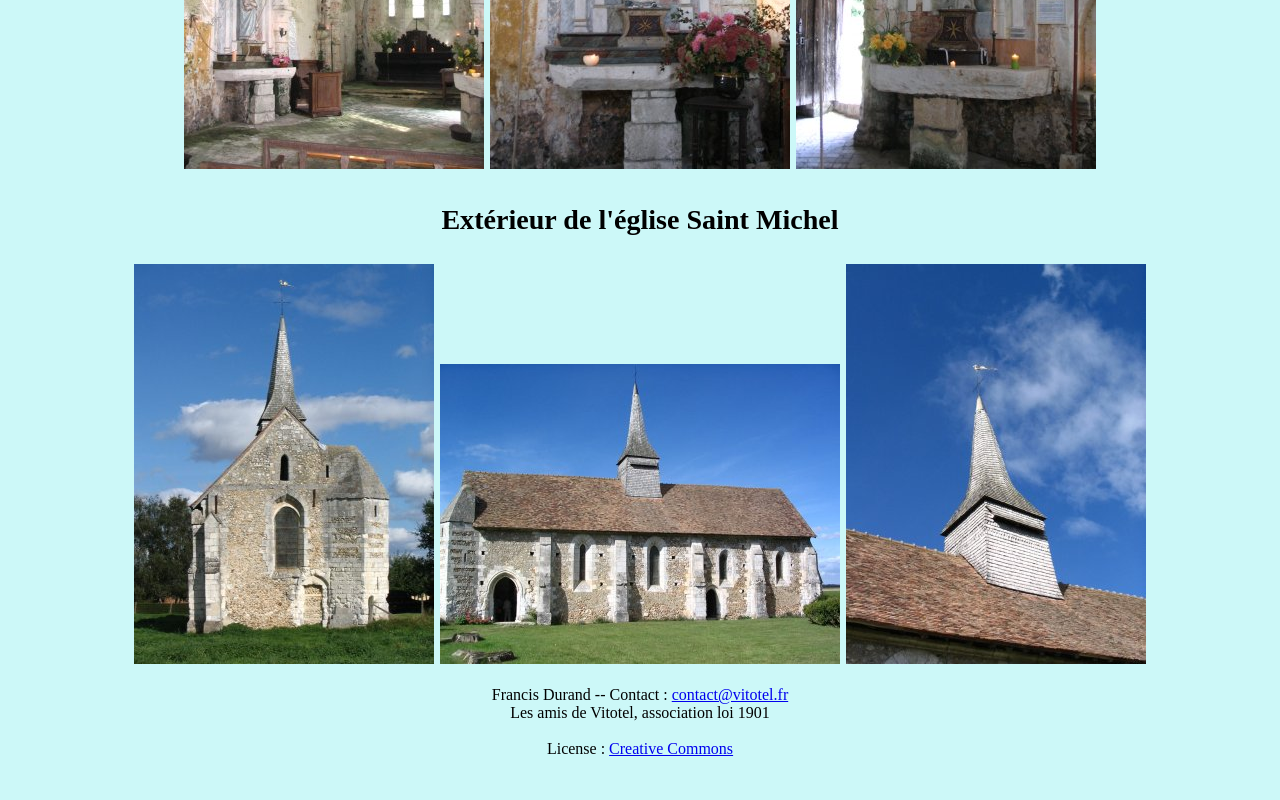
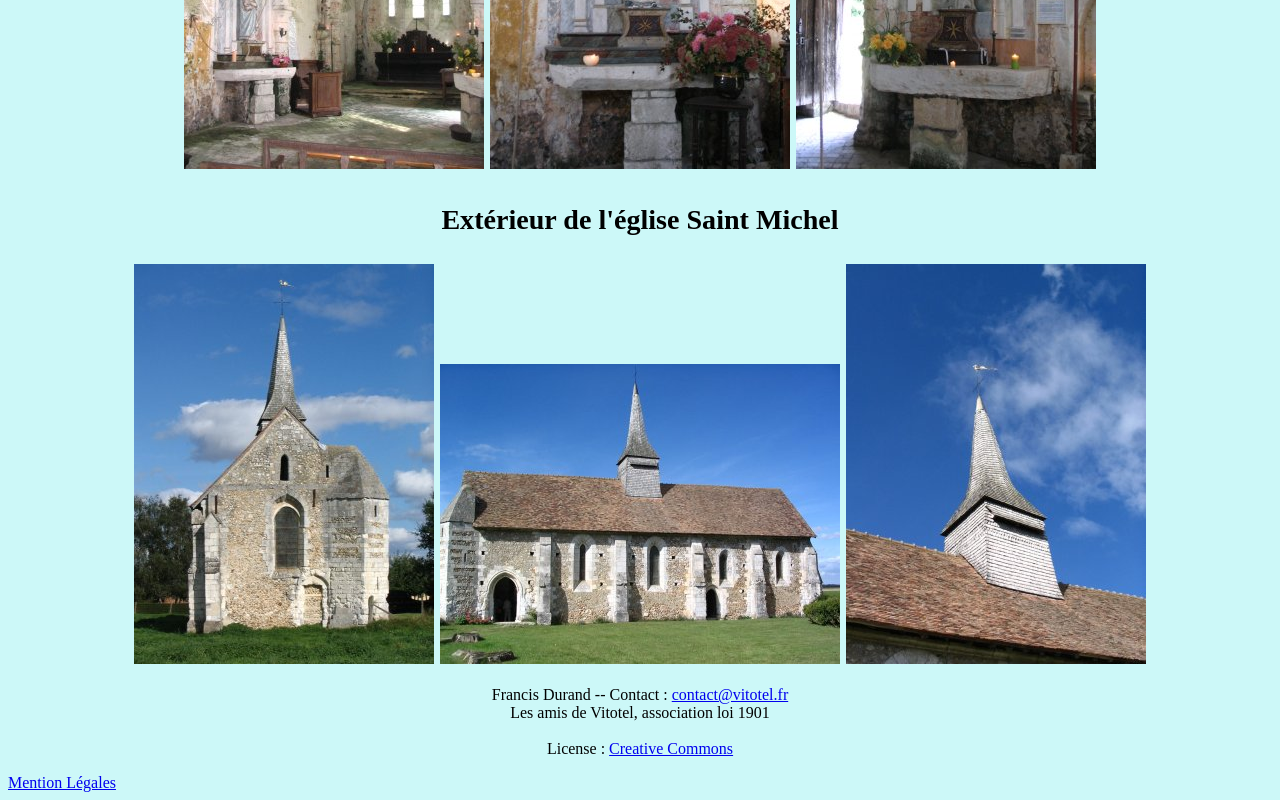
Before and after one commit to Florian-Hebert01/LesAmisdeVitotel, a plain HTML site: page SaintMicheldeVitotel.html in a window 1280 px wide. Shown: the part 576-1376 px from the top of the page. Before the commit the page ends 1350 px from the top, so only its background shows below. Drawn offline with Linux system fonts and the light colour scheme.

Commit message:
Update SaintMicheldeVitotel.html

```diff
--- a/SaintMicheldeVitotel.html
+++ b/SaintMicheldeVitotel.html
@@ -47,7 +47,7 @@
            License : <a href="http://www.creativecommons.org/licenses/by-nc-sa/2.0/">Creative Commons</a></p>
     </div>
         </center>
-
+<a href="mentionlegales.pdf">Mention Légales</a>
     </footer>
 
 </body>
```
